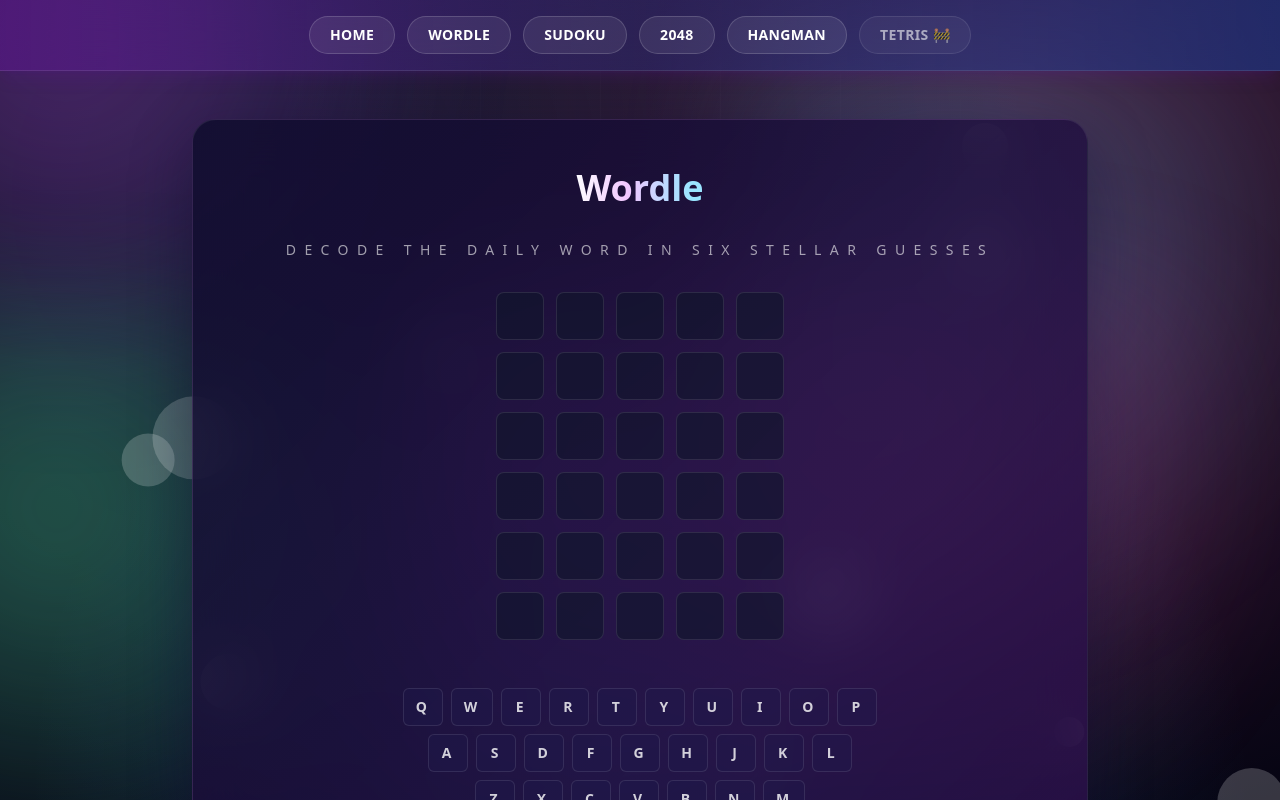
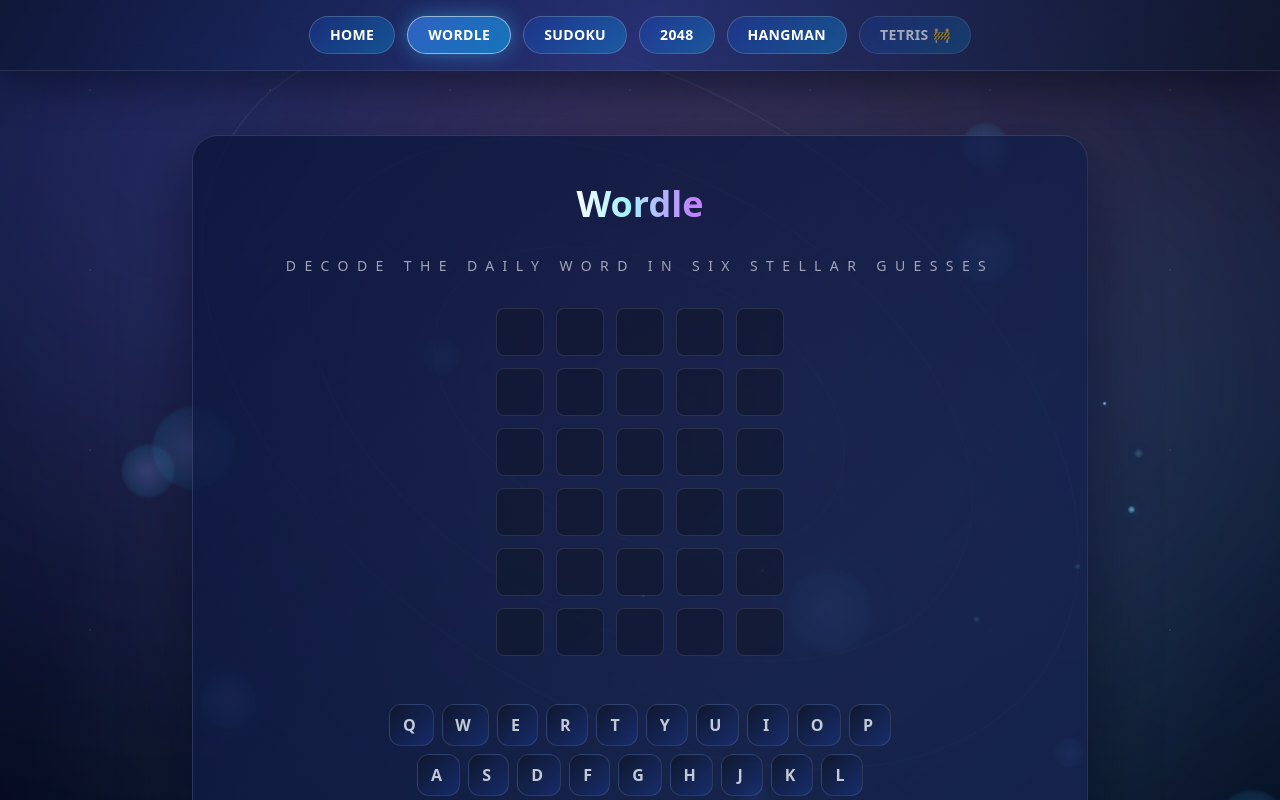
Before and after one commit to chetanbasuray/online-games, a Next.js app: page /wordle in a window 1280 px wide. Shown: the top 800 px of the page. Built offline with nearby package versions, Linux system fonts and the light colour scheme.

Commit message:
Retheme site with cosmic visual system

```diff
--- a/app/components/AuroraBackground.js
+++ /dev/null
@@ -1,33 +0,0 @@
-"use client";
-
-import { useMemo } from "react";
-
-function generateBlobStyles(index) {
-  const hues = [285, 200, 150, 320];
-  const hue = hues[index % hues.length];
-  const delay = index * 4;
-  const duration = 18 + index * 2;
-
-  return {
-    background: `radial-gradient(circle at 30% 30%, hsla(${hue}, 95%, 65%, 0.7), transparent 55%)`,
-    animationDelay: `${delay}s`,
-    animationDuration: `${duration}s`,
-  };
-}
-
-export default function AuroraBackground({ blobCount = 5 }) {
-  const blobs = useMemo(() => Array.from({ length: blobCount }), [blobCount]);
-
-  return (
-    <div className="aurora-background" aria-hidden>
-      {blobs.map((_, index) => (
-        <div
-          key={index}
-          className={`aurora-blob aurora-blob-${index + 1}`}
-          style={generateBlobStyles(index)}
-        />
-      ))}
-      <div className="aurora-grid" />
-    </div>
-  );
-}
--- /dev/null
+++ b/app/components/CosmicBackground.js
@@ -0,0 +1,42 @@
+"use client";
+
+import { useMemo } from "react";
+
+const ORBIT_COUNT = 3;
+
+function createSparkleStyle(index) {
+  const angle = (index / 24) * Math.PI * 2;
+  const radius = 36 + (index % 5) * 4;
+  const x = 50 + Math.cos(angle) * radius;
+  const y = 50 + Math.sin(angle) * (radius * 0.6);
+
+  return {
+    left: `${x}%`,
+    top: `${y}%`,
+    animationDelay: `${index * 0.8}s`,
+    animationDuration: `${5 + (index % 4)}s`,
+  };
+}
+
+export default function CosmicBackground() {
+  const sparkles = useMemo(() => Array.from({ length: 24 }), []);
+  const orbits = useMemo(() => Array.from({ length: ORBIT_COUNT }), []);
+
+  return (
+    <div className="cosmic-background" aria-hidden>
+      <div className="cosmic-gradient cosmic-gradient-1" />
+      <div className="cosmic-gradient cosmic-gradient-2" />
+      <div className="cosmic-gradient cosmic-gradient-3" />
+      <div className="cosmic-dust" />
+      <div className="cosmic-grid" />
+
+      {orbits.map((_, index) => (
+        <div key={`orbit-${index}`} className={`cosmic-orbit cosmic-orbit-${index + 1}`} />
+      ))}
+
+      {sparkles.map((_, index) => (
+        <div key={`sparkle-${index}`} className="cosmic-sparkle" style={createSparkleStyle(index)} />
+      ))}
+    </div>
+  );
+}
--- a/app/components/FloatingBubbles.js
+++ b/app/components/FloatingBubbles.js
@@ -22,7 +22,7 @@
       {bubbles.map((b) => (
         <motion.div
           key={b.id}
-          className="absolute bg-white rounded-full opacity-20"
+          className="cosmic-particle"
           style={{
             width: `${b.size}vmin`,
             height: `${b.size}vmin`,
--- a/app/components/NavBar.js
+++ b/app/components/NavBar.js
@@ -8,11 +8,11 @@
   const pathname = usePathname();
 
   return (
-    <nav className="sticky top-0 z-30 flex flex-wrap items-center justify-center gap-3 border-b border-white/10 bg-gradient-to-r from-purple-900/60 via-indigo-900/40 to-blue-900/60 px-6 py-4 backdrop-blur-xl shadow-lg shadow-purple-900/20">
+    <nav className="cosmic-toolbar sticky top-0 z-30 flex flex-wrap items-center justify-center gap-3 px-6 py-4">
       <Link
         href="/"
-        className={`aurora-pill px-5 py-2 text-sm font-semibold uppercase tracking-wide text-white transition ${
-          pathname === "/" ? "bg-white/20" : ""
+        className={`cosmic-pill px-5 py-2 text-sm font-semibold uppercase tracking-wide text-white transition ${
+          pathname === "/" ? "cosmic-pill--active" : ""
         }`}
       >
         Home
@@ -24,8 +24,8 @@
           <Link
             key={game.path}
             href={game.comingSoon ? "#" : game.path}
-            className={`aurora-pill px-5 py-2 text-sm font-semibold uppercase tracking-wide text-white transition ${
-              isActive ? "bg-white/20" : ""
+            className={`cosmic-pill px-5 py-2 text-sm font-semibold uppercase tracking-wide text-white transition ${
+              isActive ? "cosmic-pill--active" : ""
             } ${game.comingSoon ? "cursor-not-allowed opacity-60" : ""}`}
             title={game.comingSoon ? "Coming Soon" : game.name}
           >
--- a/app/components/keyboard.js
+++ b/app/components/keyboard.js
@@ -10,15 +10,15 @@
 
   const getKeyColor = (letter) => {
     const status = letterStatus[letter];
-    switch(status) {
+    switch (status) {
       case "correct":
-        return "border border-emerald-200/60 bg-emerald-500/90 text-white shadow-[0_0_16px_rgba(74,222,128,0.35)]";
+        return "cosmic-key--correct";
       case "present":
-        return "border border-amber-200/60 bg-amber-400/90 text-white shadow-[0_0_16px_rgba(250,204,21,0.35)]";
+        return "cosmic-key--present";
       case "absent":
-        return "border border-white/10 bg-slate-800/70 text-white/70";
+        return "cosmic-key--absent";
       default:
-        return "border border-white/10 bg-indigo-950/40 text-white/80 hover:border-white/30";
+        return "";
     }
   };
 
@@ -29,8 +29,9 @@
           {row.map((key) => (
             <button
               key={key}
+              type="button"
               onClick={() => onKeyPress(key)}
-              className={`min-w-[2.5rem] rounded-md px-3 py-2 text-sm font-semibold uppercase tracking-[0.2em] text-white transition ${getKeyColor(key)}`}
+              className={`cosmic-key ${getKeyColor(key)}`}
             >
               {key}
             </button>
--- a/app/globals.css
+++ b/app/globals.css
@@ -25,77 +25,104 @@
   font-family: "Poppins", var(--font-sans), system-ui;
 }
 
-.aurora-body {
+.cosmic-body {
   min-height: 100vh;
-  color: #f6f5ff;
+  color: #e0f2fe;
   font-family: "Poppins", var(--font-sans), system-ui;
-  background: radial-gradient(circle at 20% 20%, rgba(114, 137, 218, 0.18), transparent 60%),
-    radial-gradient(circle at 80% 10%, rgba(255, 105, 180, 0.25), transparent 55%),
-    radial-gradient(circle at 50% 80%, rgba(56, 189, 248, 0.25), transparent 60%),
-    #050412;
+  background: radial-gradient(circle at 20% 20%, rgba(59, 130, 246, 0.12), transparent 60%),
+    radial-gradient(circle at 82% 18%, rgba(236, 72, 153, 0.15), transparent 55%),
+    radial-gradient(circle at 50% 80%, rgba(94, 234, 212, 0.14), transparent 60%),
+    #020617;
+  overflow-x: hidden;
 }
 
-.aurora-background {
+.cosmic-background {
   position: fixed;
   inset: 0;
   overflow: hidden;
+  pointer-events: none;
   z-index: 0;
-  pointer-events: none;
 }
 
-.aurora-blob {
+.cosmic-gradient {
   position: absolute;
-  width: 55vw;
-  height: 55vw;
-  filter: blur(60px);
+  width: 90vw;
+  height: 90vw;
+  filter: blur(140px);
   opacity: 0.45;
-  animation: drift infinite alternate ease-in-out;
+  mix-blend-mode: screen;
+  animation: cosmicDrift 48s ease-in-out infinite alternate;
 }
 
-.aurora-blob-1 {
-  top: -20vh;
-  left: -10vw;
+.cosmic-gradient-1 {
+  top: -25vw;
+  left: -12vw;
+  background: radial-gradient(circle at 30% 40%, rgba(99, 102, 241, 0.7), transparent 65%);
 }
 
-.aurora-blob-2 {
+.cosmic-gradient-2 {
   top: 10vh;
-  right: -15vw;
+  right: -18vw;
+  background: radial-gradient(circle at 60% 30%, rgba(14, 165, 233, 0.65), transparent 60%);
+  animation-delay: 5s;
 }
 
-.aurora-blob-3 {
-  bottom: -25vh;
-  left: -12vw;
+.cosmic-gradient-3 {
+  bottom: -20vh;
+  left: 15vw;
+  background: radial-gradient(circle at 40% 50%, rgba(244, 114, 182, 0.6), transparent 60%);
+  animation-delay: 12s;
 }
 
-.aurora-blob-4 {
-  bottom: -20vh;
-  right: -10vw;
+.cosmic-dust {
+  position: absolute;
+  inset: 0;
+  background-image: radial-gradient(rgba(226, 232, 240, 0.25) 1px, transparent 0);
+  background-size: 180px 180px;
+  opacity: 0.35;
+  mix-blend-mode: screen;
 }
 
-.aurora-blob-5 {
-  top: 35vh;
-  left: 30vw;
+.cosmic-grid {
+  position: absolute;
+  inset: 0;
+  background-image: linear-gradient(to right, rgba(148, 163, 184, 0.08) 1px, transparent 1px),
+    linear-gradient(to bottom, rgba(148, 163, 184, 0.08) 1px, transparent 1px);
+  background-size: 140px 140px;
+  mask-image: radial-gradient(circle at center, rgba(255, 255, 255, 0.9), transparent 70%);
+  opacity: 0.45;
 }
 
-.aurora-grid {
+.cosmic-orbit {
   position: absolute;
-  inset: 0;
-  background-image: linear-gradient(to right, rgba(255, 255, 255, 0.04) 1px, transparent 1px),
-    linear-gradient(to bottom, rgba(255, 255, 255, 0.04) 1px, transparent 1px);
-  background-size: 120px 120px;
-  mask-image: radial-gradient(circle at center, rgba(255, 255, 255, 0.9), transparent 70%);
+  inset: 12%;
+  border: 1px solid rgba(148, 163, 184, 0.16);
+  border-radius: 50%;
+  animation: cosmicOrbit 60s linear infinite;
 }
 
-@keyframes drift {
-  from {
-    transform: translate3d(-3%, -4%, 0) scale(1.05);
-  }
-  to {
-    transform: translate3d(3%, 4%, 0) scale(0.95);
-  }
+.cosmic-orbit-2 {
+  inset: 22%;
+  animation-duration: 70s;
 }
 
-.aurora-page {
+.cosmic-orbit-3 {
+  inset: 33%;
+  animation-duration: 80s;
+}
+
+.cosmic-sparkle {
+  position: absolute;
+  width: 7px;
+  height: 7px;
+  border-radius: 9999px;
+  background: radial-gradient(circle, rgba(255, 255, 255, 0.95), rgba(14, 165, 233, 0.6) 70%, transparent 100%);
+  box-shadow: 0 0 14px rgba(56, 189, 248, 0.45);
+  opacity: 0;
+  animation: cosmicSpark 6s ease-in-out infinite;
+}
+
+.cosmic-page {
   position: relative;
   z-index: 1;
   display: flex;
@@ -104,48 +131,117 @@
   align-items: center;
   justify-content: center;
   min-height: calc(100vh - 7rem);
+  padding-top: 1rem;
 }
 
-.aurora-panel {
-  background: linear-gradient(135deg, rgba(15, 12, 45, 0.85), rgba(48, 15, 80, 0.75));
-  border: 1px solid rgba(255, 255, 255, 0.08);
-  box-shadow: 0 20px 60px rgba(15, 6, 45, 0.45);
-  border-radius: 24px;
+.cosmic-panel {
+  background: linear-gradient(135deg, rgba(12, 22, 60, 0.85), rgba(23, 37, 84, 0.75));
+  border: 1px solid rgba(148, 163, 184, 0.18);
+  box-shadow: 0 24px 65px rgba(2, 6, 23, 0.55);
+  border-radius: 26px;
   backdrop-filter: blur(28px);
 }
 
-.aurora-card {
-  background: linear-gradient(145deg, rgba(10, 18, 55, 0.85), rgba(35, 10, 65, 0.7));
-  border-radius: 20px;
-  border: 1px solid rgba(255, 255, 255, 0.1);
-  box-shadow: 0 16px 40px rgba(10, 5, 40, 0.35);
+.cosmic-card {
+  background: linear-gradient(135deg, rgba(13, 25, 68, 0.8), rgba(21, 32, 72, 0.68));
+  border-radius: 22px;
+  border: 1px solid rgba(148, 163, 184, 0.18);
+  box-shadow: 0 18px 42px rgba(2, 6, 23, 0.45);
   padding: 1.75rem;
   transition: transform 250ms ease, box-shadow 250ms ease, border-color 250ms ease;
 }
 
-.aurora-card:hover {
+.cosmic-card:hover {
   transform: translateY(-6px) scale(1.01);
-  box-shadow: 0 22px 60px rgba(120, 74, 255, 0.35);
-  border-color: rgba(255, 255, 255, 0.22);
+  box-shadow: 0 24px 60px rgba(30, 64, 175, 0.4);
+  border-color: rgba(148, 163, 184, 0.32);
 }
 
-.aurora-pill {
+.cosmic-pill {
+  display: inline-flex;
+  align-items: center;
+  justify-content: center;
   border-radius: 9999px;
-  background: rgba(255, 255, 255, 0.08);
-  border: 1px solid rgba(255, 255, 255, 0.16);
-  transition: background 200ms ease, transform 200ms ease, border-color 200ms ease;
+  background: linear-gradient(135deg, rgba(30, 64, 175, 0.4), rgba(14, 165, 233, 0.35));
+  border: 1px solid rgba(148, 163, 184, 0.35);
+  backdrop-filter: blur(16px);
+  transition: background 200ms ease, transform 200ms ease, border-color 200ms ease, box-shadow 200ms ease;
 }
 
-.aurora-pill:hover {
-  background: rgba(255, 255, 255, 0.16);
-  border-color: rgba(255, 255, 255, 0.32);
+.cosmic-pill:hover {
+  background: linear-gradient(135deg, rgba(37, 99, 235, 0.52), rgba(14, 165, 233, 0.46));
+  border-color: rgba(226, 232, 240, 0.55);
+  box-shadow: 0 12px 25px rgba(37, 99, 235, 0.3);
   transform: translateY(-2px);
 }
 
-.aurora-heading {
-  background: linear-gradient(90deg, #fdfcff 0%, #f1c6ff 40%, #9ae5ff 90%);
+.cosmic-pill--active {
+  background: linear-gradient(135deg, rgba(59, 130, 246, 0.65), rgba(14, 165, 233, 0.6));
+  border-color: rgba(226, 232, 240, 0.6);
+  box-shadow: 0 0 20px rgba(56, 189, 248, 0.45);
+}
+
+.cosmic-heading {
+  background: linear-gradient(90deg, #f8fafc 0%, #a5f3fc 40%, #c084fc 90%);
   -webkit-background-clip: text;
   color: transparent;
+}
+
+.cosmic-toolbar {
+  border-bottom: 1px solid rgba(148, 163, 184, 0.18);
+  background: linear-gradient(120deg, rgba(13, 22, 51, 0.78), rgba(30, 64, 175, 0.35), rgba(15, 23, 42, 0.78));
+  box-shadow: 0 14px 40px rgba(2, 6, 23, 0.45);
+  backdrop-filter: blur(24px);
+}
+
+.cosmic-particle {
+  position: absolute;
+  border-radius: 9999px;
+  background: radial-gradient(circle, rgba(148, 163, 255, 0.42), rgba(56, 189, 248, 0.2) 60%, transparent 100%);
+  opacity: 0.6;
+  mix-blend-mode: screen;
+  filter: blur(0.15vmin);
+}
+
+.cosmic-key {
+  display: inline-flex;
+  align-items: center;
+  justify-content: center;
+  border-radius: 12px;
+  border: 1px solid rgba(148, 163, 184, 0.22);
+  padding: 0.5rem 0.8rem;
+  text-transform: uppercase;
+  letter-spacing: 0.25em;
+  font-weight: 600;
+  background: linear-gradient(135deg, rgba(15, 23, 42, 0.85), rgba(30, 64, 175, 0.35));
+  color: rgba(226, 232, 240, 0.85);
+  min-width: 2.6rem;
+  transition: border-color 200ms ease, box-shadow 200ms ease, transform 200ms ease;
+}
+
+.cosmic-key:hover {
+  border-color: rgba(148, 163, 184, 0.45);
+  transform: translateY(-2px);
+}
+
+.cosmic-key--correct {
+  background: linear-gradient(135deg, rgba(16, 185, 129, 0.85), rgba(74, 222, 128, 0.85));
+  border-color: rgba(167, 243, 208, 0.7);
+  box-shadow: 0 0 18px rgba(16, 185, 129, 0.55);
+  color: #022c22;
+}
+
+.cosmic-key--present {
+  background: linear-gradient(135deg, rgba(250, 204, 21, 0.85), rgba(253, 224, 71, 0.85));
+  border-color: rgba(254, 240, 138, 0.7);
+  box-shadow: 0 0 16px rgba(250, 204, 21, 0.5);
+  color: #1f2937;
+}
+
+.cosmic-key--absent {
+  background: linear-gradient(135deg, rgba(30, 41, 59, 0.85), rgba(15, 23, 42, 0.9));
+  border-color: rgba(71, 85, 105, 0.5);
+  color: rgba(226, 232, 240, 0.6);
 }
 
 .tile {
@@ -171,3 +267,38 @@
 .shake {
   animation: shake 0.3s ease-in-out;
 }
+
+@keyframes cosmicDrift {
+  from {
+    transform: translate3d(-2%, -4%, 0) scale(1.05);
+  }
+  to {
+    transform: translate3d(2%, 3%, 0) scale(0.95);
+  }
+}
+
+@keyframes cosmicOrbit {
+  from {
+    transform: rotate(0deg);
+  }
+  to {
+    transform: rotate(360deg);
+  }
+}
+
+@keyframes cosmicSpark {
+  0% {
+    transform: scale(0.5);
+    opacity: 0;
+  }
+  10% {
+    opacity: 1;
+  }
+  50% {
+    opacity: 0.6;
+  }
+  100% {
+    transform: scale(1.3);
+    opacity: 0;
+  }
+}
--- a/app/layout.js
+++ b/app/layout.js
@@ -1,6 +1,6 @@
 import "./globals.css";
 import NavBar from "./components/NavBar";
-import AuroraBackground from "./components/AuroraBackground";
+import CosmicBackground from "./components/CosmicBackground";
 
 export const metadata = {
   title: "Online Games",
@@ -10,8 +10,8 @@
 export default function RootLayout({ children }) {
   return (
     <html lang="en">
-      <body className="aurora-body">
-        <AuroraBackground />
+      <body className="cosmic-body">
+        <CosmicBackground />
         <div className="relative z-10 flex min-h-screen flex-col">
           <NavBar />
           <main className="flex-1 px-4 py-12 md:px-10 lg:px-16">{children}</main>
--- a/app/wordle/page.js
+++ b/app/wordle/page.js
@@ -129,20 +129,20 @@
   };
 
   return (
-    <div className="aurora-page">
+    <div className="cosmic-page">
       <FloatingBubbles count={10} area="full" zIndex={1} />
 
       <motion.div
         initial={{ scale: 0.94, opacity: 0 }}
         animate={{ scale: 1, opacity: 1 }}
         transition={{ duration: 0.7, ease: "easeOut" }}
-        className="aurora-panel relative z-10 flex w-full max-w-4xl flex-col items-center gap-8 px-8 py-12"
+        className="cosmic-panel relative z-10 flex w-full max-w-4xl flex-col items-center gap-8 px-8 py-12"
       >
         <motion.h1
           initial={{ opacity: 0, y: -20 }}
           animate={{ opacity: 1, y: 0 }}
           transition={{ duration: 0.8, delay: 0.2 }}
-          className="aurora-heading text-4xl font-bold"
+          className="cosmic-heading text-4xl font-bold"
         >
           Wordle
         </motion.h1>
@@ -199,20 +199,20 @@
         >
           <button
             onClick={submitGuess}
-            className="aurora-pill px-5 py-2 text-sm font-semibold uppercase tracking-[0.25em] text-white/80"
+            className="cosmic-pill px-5 py-2 text-sm font-semibold uppercase tracking-[0.25em] text-white/80"
           >
             Enter
           </button>
           <button
             onClick={removeLetter}
-            className="aurora-pill px-5 py-2 text-sm font-semibold uppercase tracking-[0.25em] text-white/80"
+            className="cosmic-pill px-5 py-2 text-sm font-semibold uppercase tracking-[0.25em] text-white/80"
           >
             Backspace
           </button>
           {isWin && (
             <button
               onClick={startNewGame}
-              className="aurora-pill px-5 py-2 text-sm font-semibold uppercase tracking-[0.25em] text-white/80"
+              className="cosmic-pill px-5 py-2 text-sm font-semibold uppercase tracking-[0.25em] text-white/80"
             >
               New Game
             </button>
```
Also changed, not shown: app/2048/Two048Game.js (+9 -9 lines), app/components/GamePlaceholder.js (+5 -5 lines), app/page.js (+5 -5 lines), app/sudoku/page.js (+4 -4 lines).
